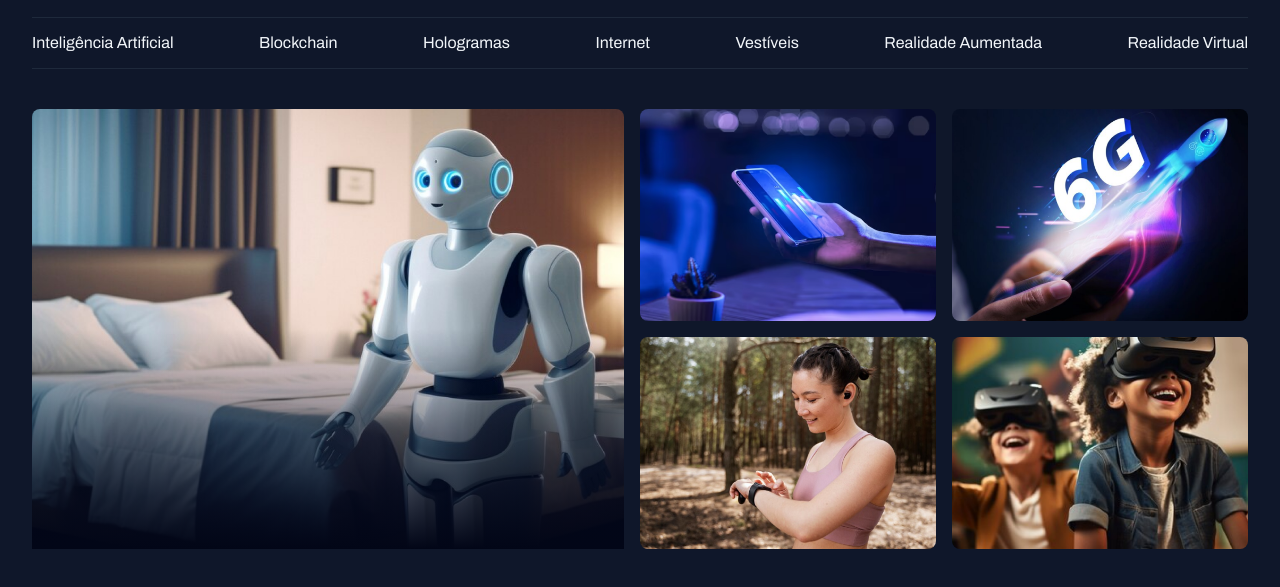
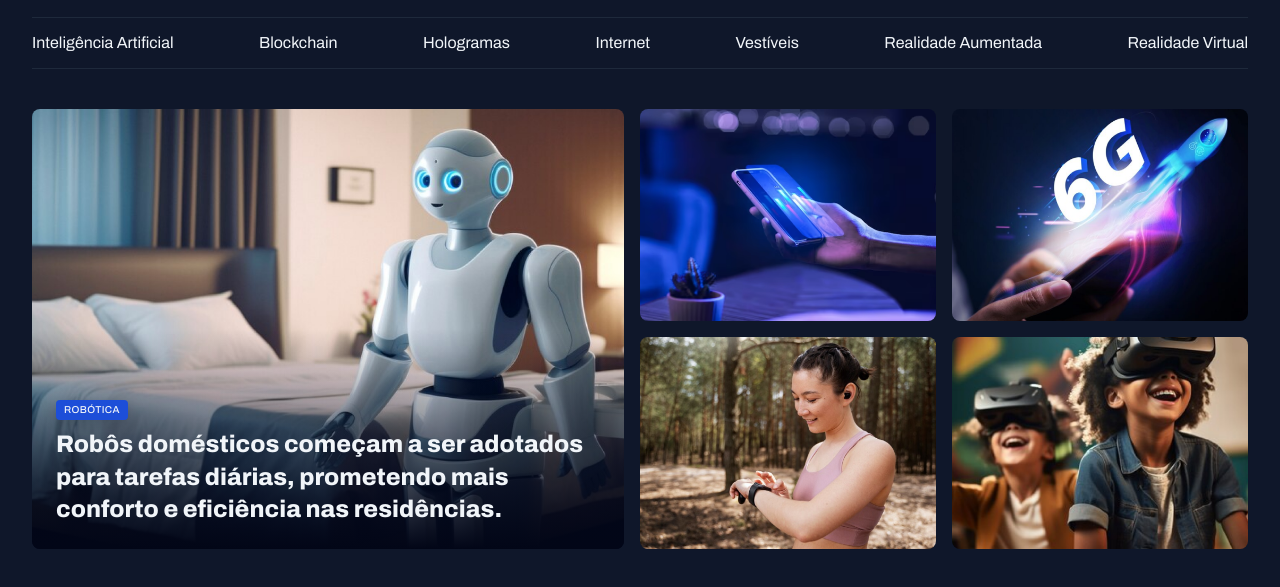
Before and after one commit to Pleat7346/Projeto-de-portal-de-not-cias, a plain HTML site: page index.html in a window 1280 px wide. Shown: the part 55-642 px from the top of the page. Drawn offline with Linux system fonts and the light colour scheme.

Commit message:
Ajustando o conteúdo do card

```diff
--- a/index.html
+++ b/index.html
@@ -45,9 +45,18 @@
 
         <main class="grid container">
             <section id="featured" class="grid grid-flow-col gap-16">
-                <div class="card">
+                <figure class="card">
                     <img src="assets/images/Image 01.png" alt="" />
-                </div>
+
+                    <figcaption>
+                        <span class="content-tag">robótica</span>
+                        <h2 class="text-2xl">
+                            Robôs domésticos começam a ser adotados para tarefas
+                            diárias, prometendo mais conforto e eficiência nas
+                            residências.
+                        </h2>
+                    </figcaption>
+                </figure>
 
                 <div class="grid grid-cols-2 gap-16">
                     <div><img src="assets/images/Image 02.png" alt="" /></div>
--- a/styles/global.css
+++ b/styles/global.css
@@ -53,3 +53,15 @@ img {
 main{
   margin-top: 40px;
 }
+
+.content-tag{
+  display: inline-block;
+  background-color: var(--brand-color-dark);
+  padding: 4px 8px;
+  border-radius: 4px;
+  font: 500 10px/1.2 var(--font-family);
+  text-transform: uppercase;
+  letter-spacing: 0.04em;
+  color: var(--text-color-primary);
+  box-shadow: 0px 4px 16px rgba(2, 6, 23, 0.251);
+}
--- a/styles/sections.css
+++ b/styles/sections.css
@@ -6,17 +6,27 @@
   }
 
 .card{
+  overflow: hidden;
   position: relative;
   &::before{
     content:"";
     position: absolute;
     inset: 0;
     top: 50%;
-    background: linear-gradient(
-      180deg,
-      transparent 0%,
-      #020617 100%
+    border-radius: 8px;
+    background: linear-gradient( 180deg, transparent 0%,#020617 100%
     );
+  }
+
+  figcaption{
+    position: absolute;
+    bottom: 0;
+
+    padding: 24px;
+
+    h2{
+      margin-top: 8px;
+    }
   }
 }
 }
--- a/styles/utility.css
+++ b/styles/utility.css
@@ -14,3 +14,19 @@
 .gap-16{
   gap: 16px;
 }
+
+.text-2xl{
+  font: var(--h1);
+}
+
+.text-xl{
+  font: var(--h2);
+}
+
+.text-lg{
+  font: var(--h3);
+}
+
+.text-sm{
+  font: var(--text-sm);
+}
```
